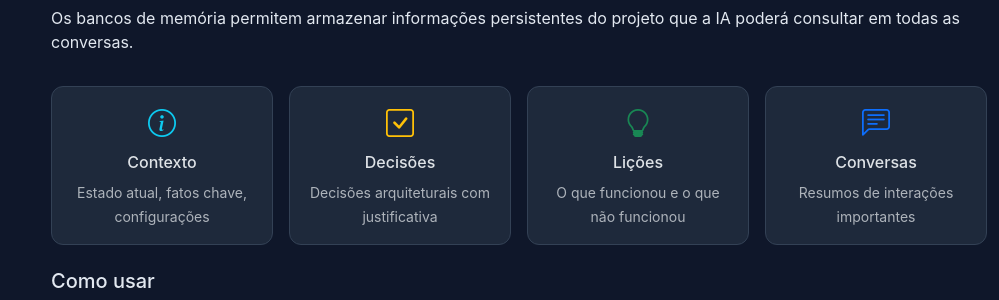
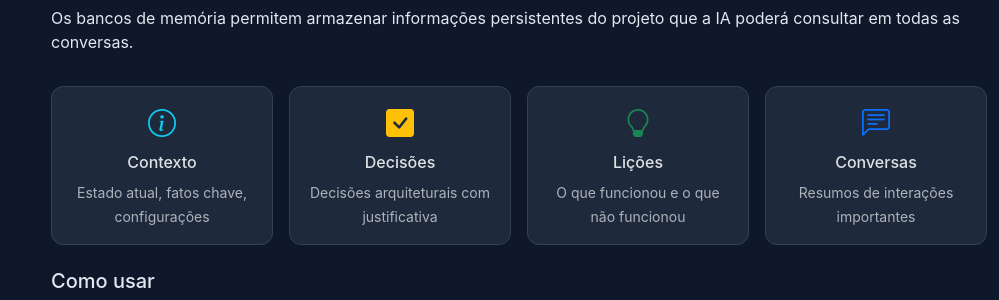
Before and after one commit to VAW1970/Specx, a Flask app: page /help in a window 1280 px wide. Shown: the part 4685-4985 px from the top of the page, without its empty margins (281-1280 px from the left). Run offline with Flask 3, Linux system fonts and the light colour scheme.

Commit message:
Fix: use check-square-fill icon for Decisões card (ensure icon exists in Bootstrap Icons 1.11)

```diff
--- a/templates/help.html
+++ b/templates/help.html
@@ -460,7 +460,7 @@ python app.py</code></pre>
                 <div class="col-md-3">
                     <div class="card text-center h-100">
                         <div class="card-body">
-                             <i class="bi bi-check-square text-warning fs-3"></i>
+                              <i class="bi bi-check-square-fill text-warning fs-3"></i>
                             <h6 class="mt-2">Decisões</h6>
                             <small class="text-muted">Decisões arquiteturais com justificativa</small>
                         </div>
--- a/templates/workspace.html
+++ b/templates/workspace.html
@@ -137,7 +137,7 @@
                 {% if mtype == 'context' %}
                 <i class="bi bi-info-circle text-info fs-3"></i>
                 {% elif mtype == 'decisions' %}
-                <i class="bi bi-check-square text-warning fs-3"></i>
+                <i class="bi bi-check-square-fill text-warning fs-3"></i>
                 {% elif mtype == 'lessons' %}
                 <i class="bi bi-lightbulb text-success fs-3"></i>
                 {% elif mtype == 'conversations' %}
```
